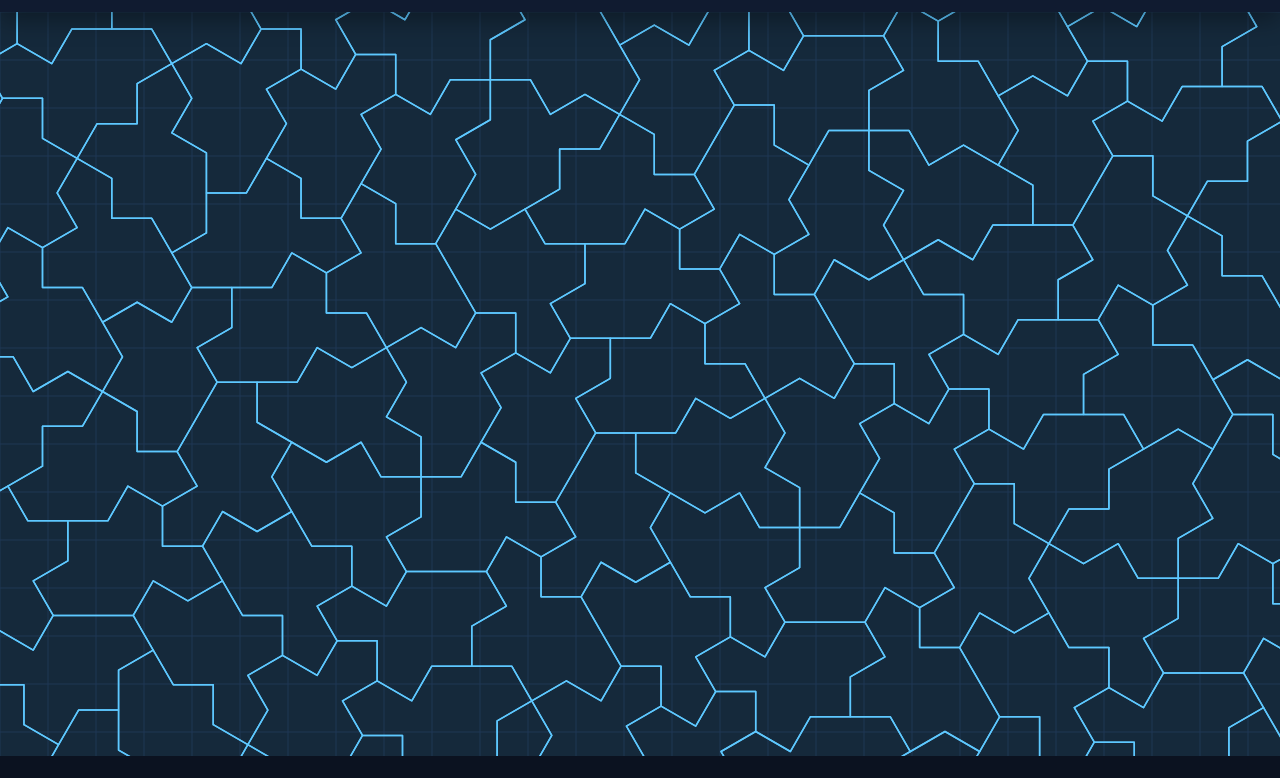
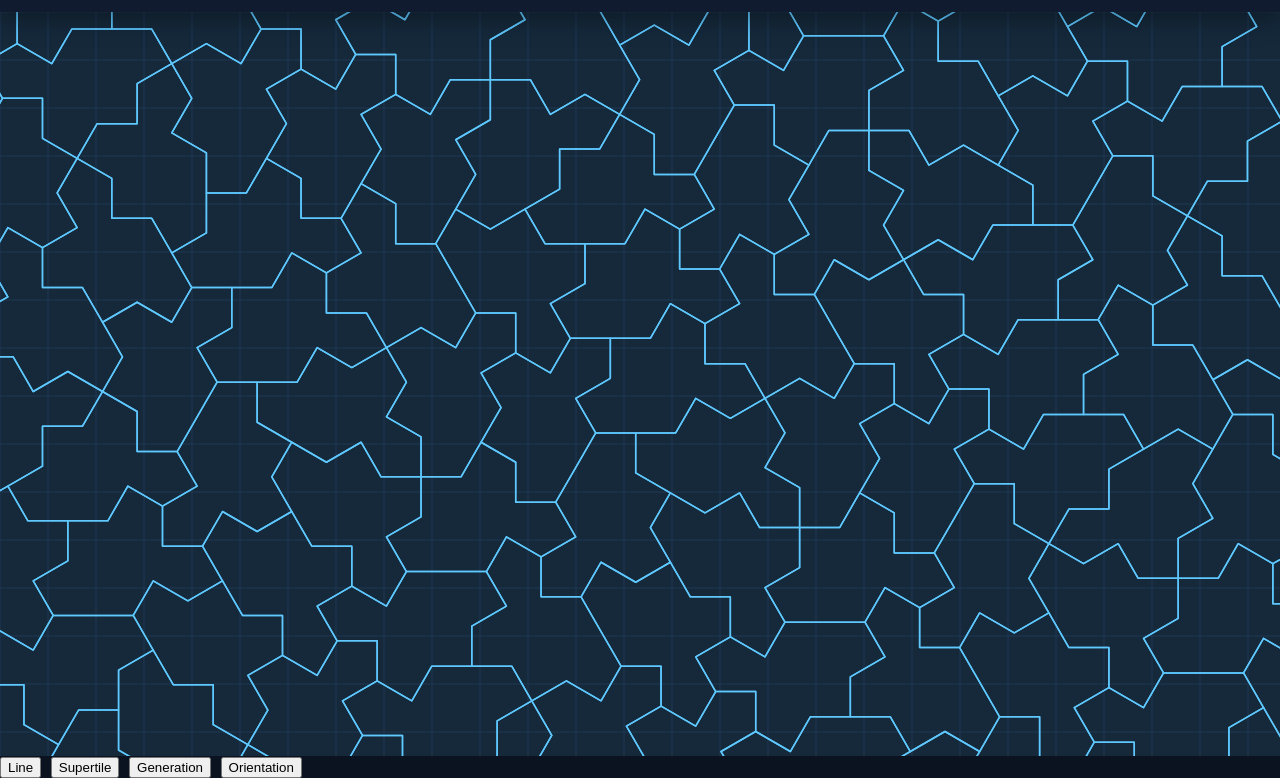
Before and after one commit to ctkrug/monotile, a website built with Vite: page index.html in a window 1280 px wide. Shown: the part 44-822 px from the top of the page. Before the commit the page ends 800 px from the top, so only its background shows below. Built offline with nearby package versions, Linux system fonts and the light colour scheme.

Commit message:
feat: add the coloring-scheme picker panel markup
Four buttons (Line/Supertile/Generation/Orientation) as a group over
the canvas, matching docs/DESIGN.md's overlay control panel intent.
Unstyled for now — styling and behavior land in the next commits.

```diff
--- a/index.html
+++ b/index.html
@@ -19,6 +19,18 @@
       </header>
       <div class="canvas-wrap">
         <canvas id="tiling-canvas" aria-label="Infinite monotile pattern, draggable to pan"></canvas>
+        <div class="scheme-panel" role="group" aria-label="Coloring scheme">
+          <button type="button" class="scheme-btn" data-scheme="" aria-pressed="true">Line</button>
+          <button type="button" class="scheme-btn" data-scheme="supertile" aria-pressed="false">
+            Supertile
+          </button>
+          <button type="button" class="scheme-btn" data-scheme="generation" aria-pressed="false">
+            Generation
+          </button>
+          <button type="button" class="scheme-btn" data-scheme="orientation" aria-pressed="false">
+            Orientation
+          </button>
+        </div>
       </div>
     </div>
     <script type="module" src="./src/main.js"></script>
```
